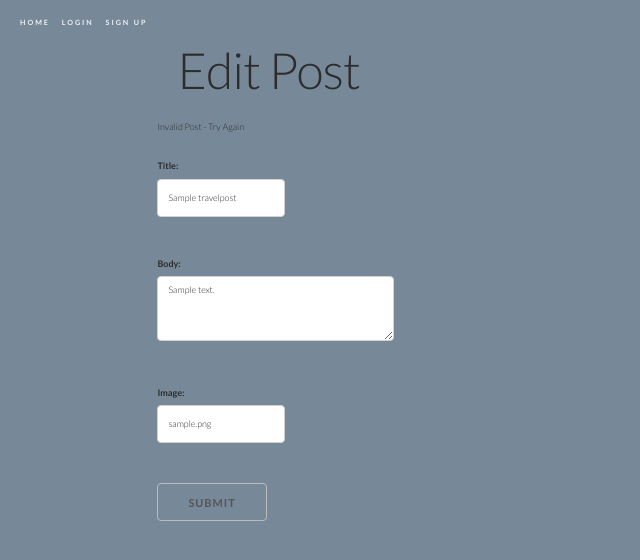
After one commit to morgan-jaouni/Wayfarer, a Django app: page /travelpost/1/edit/ in a window 1280 px wide. The commit adds this page. Shown: the top 560 px of the page, without its empty margins (0-640 px from the left). Run offline with Django 3.2, Linux system fonts and the light colour scheme; tables that the repository leaves empty hold one stand-in row (values such as "Sample post").

Commit message:
BH edit posts

```diff
--- /dev/null
+++ b/wayfarer_project/main_app/templates/travelposts/edit.html
@@ -0,0 +1,12 @@
+{% extends 'base.html' %}
+{% block content %}
+  <h1>Edit Post</h1>
+
+  {% if error_message %}<p class="red-text">{{ error_message }}</p>{% endif %}
+
+  <form action="{% url 'edit_travelpost' travelpost_id %}" method="POST">
+    {% csrf_token %}
+    {{ form.as_p }}
+    <input type="submit" class="button" value="Submit">
+  </form>
+{% endblock %}
--- a/wayfarer_project/main_app/templates/travelposts/show.html
+++ b/wayfarer_project/main_app/templates/travelposts/show.html
@@ -4,6 +4,8 @@
   <h1>{{ travelpost.title }}</h1>
   <a href="{% url 'show_city' travelpost.city_id %}"><h3>{{ travelpost.city }}</h3></a>
   <a href="{% url 'profile' travelpost.author.user_id %}"><h4>{{ travelpost.author }}</h4></a>
+  <a class="button" href="{% url 'edit_travelpost' travelpost.id %}">Edit Post</a>
+
   <h5>{{ travelpost.date }}</h5>
   <img src="{{ travelpost.image }}" alt="">
   <p>{{ travelpost.likes }}</p>
--- a/wayfarer_project/main_app/urls.py
+++ b/wayfarer_project/main_app/urls.py
@@ -22,6 +22,7 @@ urlpatterns = [
   # ------------------------------------- POST ROUTES
   path('travelpost/<int:travelpost_id>/', views.show_travelpost, name='show'),
   path('travelpost/<int:city_id>/new/', views.new_post, name='new_post'),
+  path('travelpost/<int:travelpost_id>/edit/', views.edit_travelpost, name='edit_travelpost'),
 
   # ------------------------------------- CITY ROUTES
   path('cities/<int:city_id>/', views.show_city, name='show_city'),
--- a/wayfarer_project/main_app/views.py
+++ b/wayfarer_project/main_app/views.py
@@ -28,6 +28,7 @@ def signup(request):
         context = {'form': form, 'error_message': error_message}
         return render(request, 'registration/signup.html', context)
 
+# --------------------------------------- PROFILE
 def create_profile(request, user_id):
     error_message = ''
     if request.method == 'POST':
@@ -75,6 +76,7 @@ def profile_home(request):
     current_user = request.user
     return redirect('profile', user_id=current_user.id)
 
+# --------------------------------------- POSTS
 def show_travelpost(request, travelpost_id):
     travelpost = TravelPost.objects.get(id=travelpost_id)
     context = {
@@ -83,22 +85,23 @@ def show_travelpost(request, travelpost_id):
     }
     return render(request, 'travelposts/show.html', context)
 
+def edit_travelpost(request, travelpost_id):
+  error_message = ''
+  travelpost = TravelPost.objects.get(id=travelpost_id)
+  if request.method == 'POST':
+    form = PostForm(request.POST, instance=travelpost)
 
-# --------------------------------------- ERROR HANDLING
-# def handler404(request, exception):
-#     return render(request, '404.html', status=404)
-# def handler500(request):
-#     return render(request, '500.html', status=500)
+    if form.is_valid():
+      edit_form = form.save()
+      return redirect('show', travelpost_id)
 
 
-def show_city(request, city_id):
-    city = City.objects.get(id=city_id)
-    travelposts = TravelPost.objects.filter(city_id=city_id)
-    context = {
-        'city': city,
-        'travelposts': travelposts,
-    }
-    return render(request, 'city/show.html', context)
+  else:
+    error_message = 'Invalid Post - Try Again'
+    form = PostForm(instance=travelpost)
+    context = {'form': form, 'error_message': error_message, 'travelpost_id': travelpost_id}
+    return render(request, 'travelposts/edit.html', context)
+
 
 def new_post(request, city_id):
     error_message = ''
@@ -120,3 +123,20 @@ def new_post(request, city_id):
         form = PostForm()
         context = {'form': form, 'error_message': error_message, 'city_id': city_id}
         return render(request, 'travelposts/new.html', context)
+
+# --------------------------------------- ERROR HANDLING
+# def handler404(request, exception):
+#     return render(request, '404.html', status=404)
+# def handler500(request):
+#     return render(request, '500.html', status=500)
+
+# --------------------------------------- CITIES
+
+def show_city(request, city_id):
+    city = City.objects.get(id=city_id)
+    travelposts = TravelPost.objects.filter(city_id=city_id)
+    context = {
+        'city': city,
+        'travelposts': travelposts,
+    }
+    return render(request, 'city/show.html', context)
```
Also changed, not shown: wayfarer_project/main_app/migrations/0009_merge_20201103_0024.py (added).
